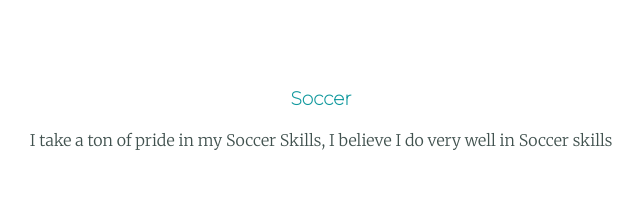
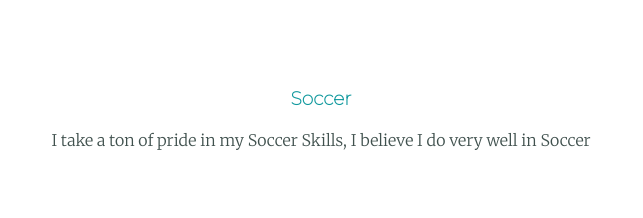
Before and after one commit to Wood1n1/cv, a plain HTML site: page index.html in a window 1280 px wide. Shown: the part 1220-1438 px from the top of the page, without its empty margins (319-962 px from the left). Drawn offline with Linux system fonts and the light colour scheme.

Commit message:
Update index.html

```diff
--- a/index.html
+++ b/index.html
@@ -28,7 +28,7 @@
       <h2>My Skills.</h2>
       <div class="skill-row">
         <h3>Soccer</h3>
-        <p>I take a ton of pride in my Soccer Skills, I believe I do very well in Soccer skills</p>
+        <p>I take a ton of pride in my Soccer Skills, I believe I do very well in Soccer</p>
       </div>
       <div class="skill-row">
         <h3>Being a Child</h3>
```
